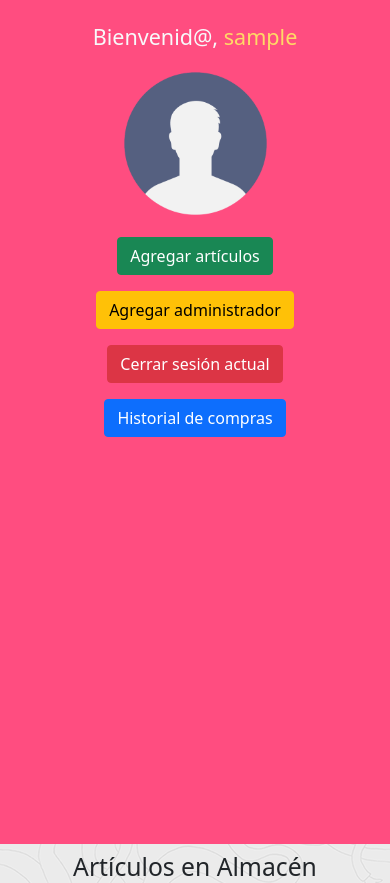
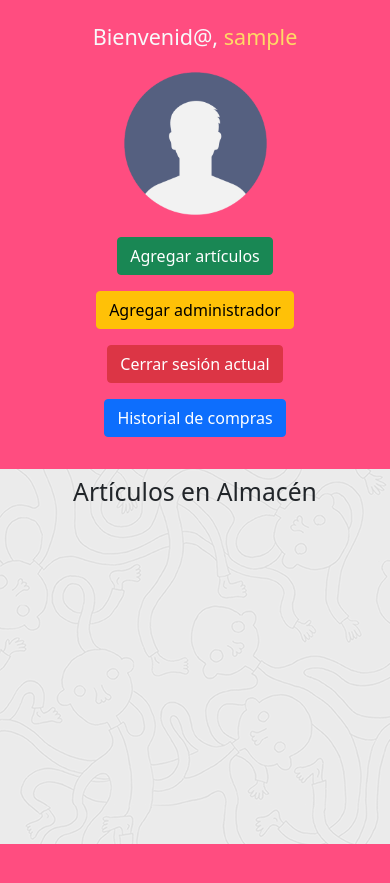
Before and after one commit to emiliooarrig/tienda-vertice, a PHP site: page /php/admin/admin.php in a window 390 px wide. After the commit the page ends 844 px from the top, so only its background shows below. Run offline with PHP 8.4, Linux system fonts and the light colour scheme; the visitor is signed in with stand-in values (Sample User, id 1); data that the repository does not hold is empty; some libraries are stand-ins or nearby versions.

Commit message:
Ajustamos estilos del panel

```diff
--- a/php/admin/admin.php
+++ b/php/admin/admin.php
@@ -27,9 +27,9 @@ if (isset($_SESSION['role']) != 'admin') {
 <body>
 
     <div class="container-fluid">
-        <div class="row">
+        <div class="row vh-100">
             <!-- Columna izquierda: Panel del administrador -->
-            <div class="col-md-3 p-4 text-center vh-100" style="background-color: #FF4D80;">
+            <div class="col-md-3 p-4 text-center h-100" style="background-color: #FF4D80;">
                 <h1 class="fs-4 text-light">Bienvenid@, <span style="color: #FFD966;"><?php echo $_SESSION['username']; ?></span></h1>
                 <img src="../../img/user.png" alt="" class="img img-fluid w-50">
                 <div class="row row-cols-1 row-cols-md-2 justify-content-center">
@@ -84,6 +84,15 @@ if (isset($_SESSION['role']) != 'admin') {
         </div>
     </div>
 
+    <style>
+        @media (max-width: 750px) {
+
+            .row {
+                height: auto !important;
+            }
+        }
+    </style>
+
     <script src="../../js/script.js"></script>
     <!-- Mandamos mensajes al usuario con Sweet Alert  -->
     <?php if (isset($_GET['status']) && $_GET['status'] === 'success') {
```
